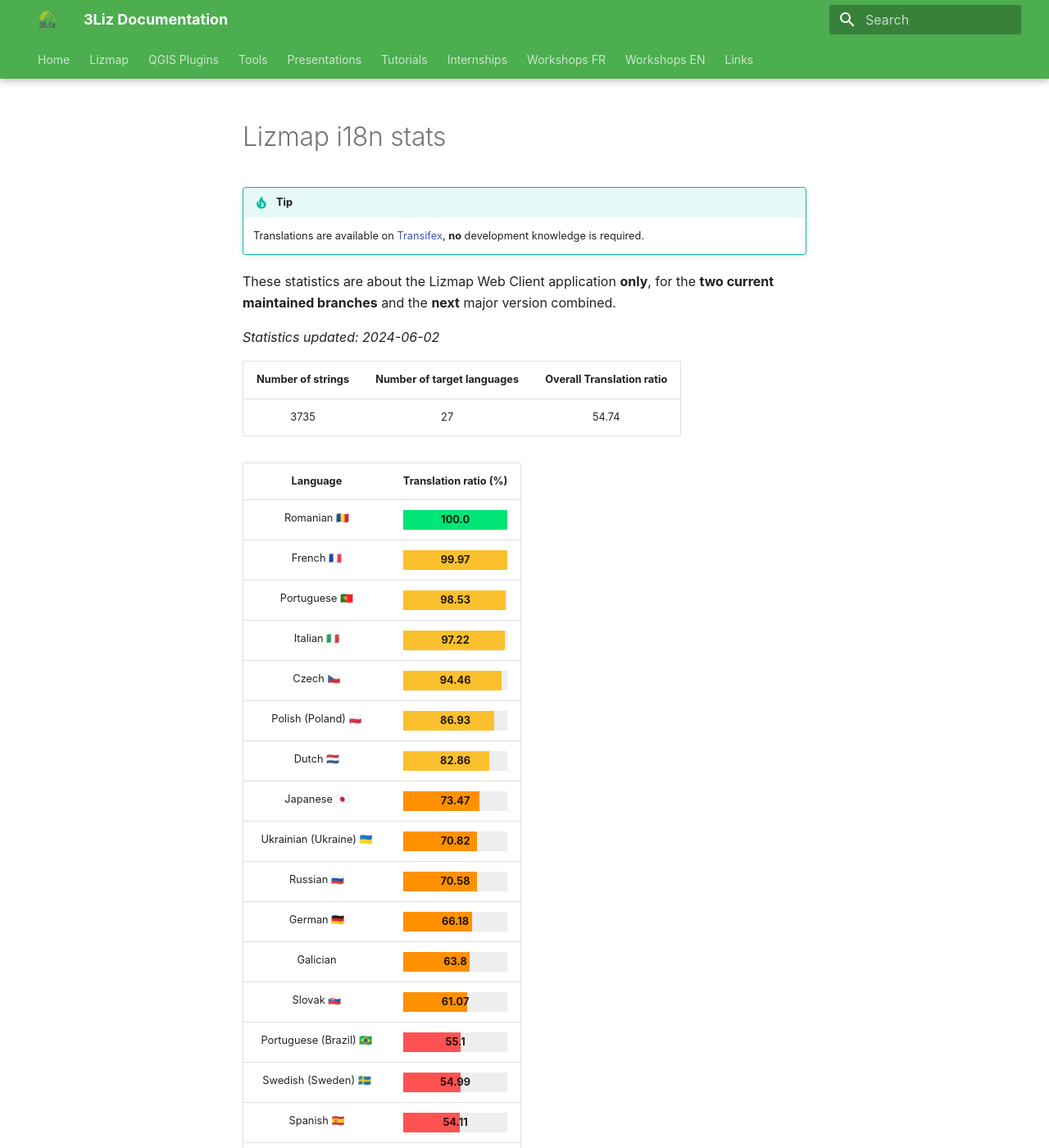
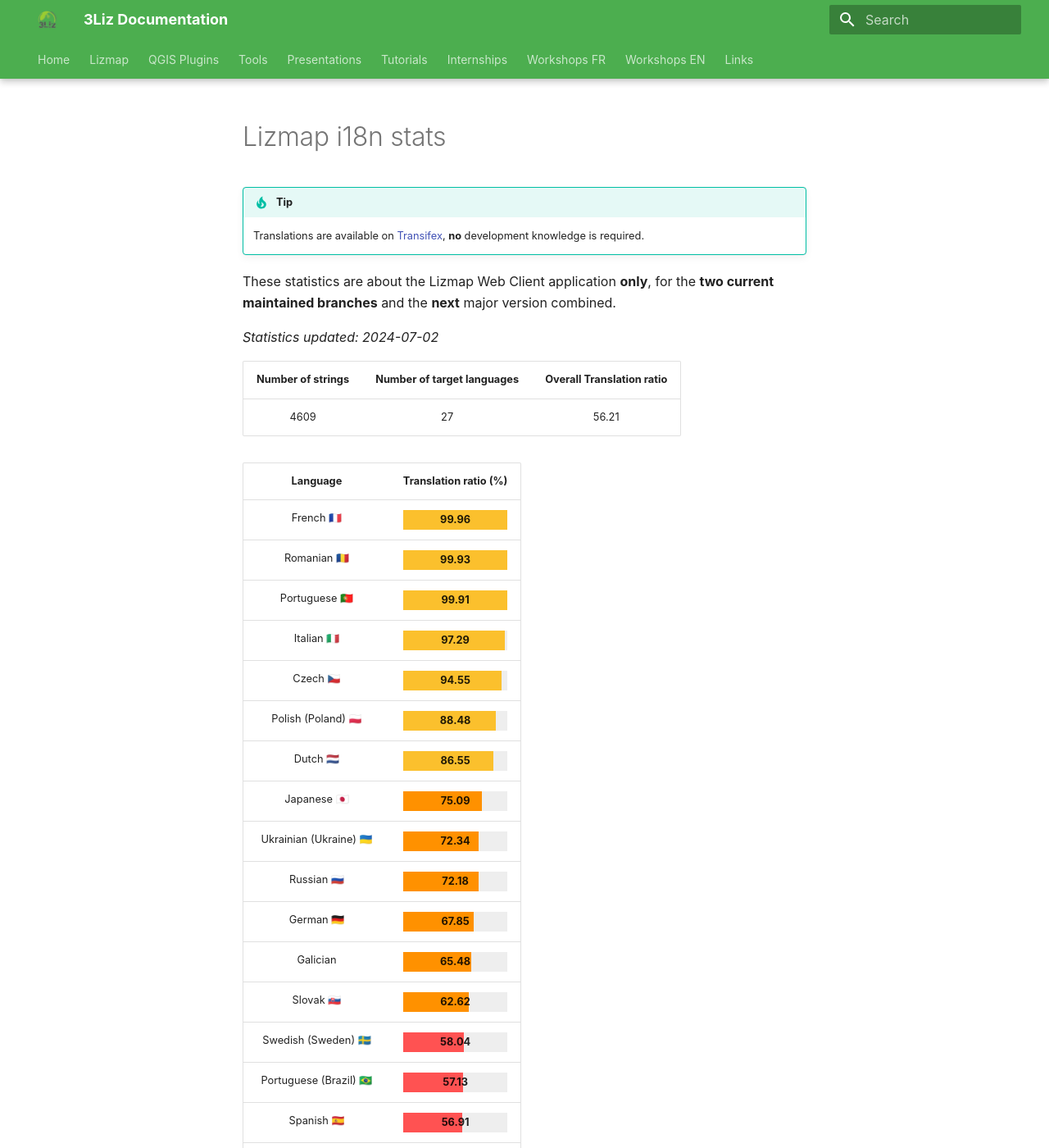
Before and after one commit to 3liz/3liz.github.io, an MkDocs documentation site: the page built from docs/lizmap-i18n-stats.md, in a window 1280 px wide and 1400 px high. Shown: the whole window at 82% size. Built offline with MkDocs 1.6.1 and Material for MkDocs 9.7.7, drawn with Linux system fonts in a browser that asks for light colours; nearby versions of some CDN libraries; some of the changed text lies outside the part shown.

Commit message:
Update statistics from Transifex Lizmap Web Client

```diff
--- a/docs/lizmap-i18n-stats.md
+++ b/docs/lizmap-i18n-stats.md
@@ -10,38 +10,38 @@
 These statistics are about the Lizmap Web Client application **only**, for the **two current
 maintained branches** and the **next** major version combined.
 
-*Statistics updated: 2024-06-02*
+*Statistics updated: 2024-07-02*
 
 | Number of strings | Number of target languages | Overall Translation ratio |
 |:-:|:-:|:-:|
-3735|27|54.74
+4609|27|56.21
 
 | Language | Translation ratio (%) |
 |:-:|:-:|
-Romanian 🇷🇴 |[=100.0% "100.0"]|
-French 🇫🇷 |[=99.97% "99.97"]|
-Portuguese 🇵🇹 |[=98.53% "98.53"]|
-Italian 🇮🇹 |[=97.22% "97.22"]|
-Czech 🇨🇿 |[=94.46% "94.46"]|
-Polish (Poland) 🇵🇱 |[=86.93% "86.93"]|
-Dutch 🇳🇱 |[=82.86% "82.86"]|
-Japanese 🇯🇵 |[=73.47% "73.47"]|
-Ukrainian (Ukraine) 🇺🇦 |[=70.82% "70.82"]|
-Russian 🇷🇺 |[=70.58% "70.58"]|
-German 🇩🇪 |[=66.18% "66.18"]|
-Galician  |[=63.8% "63.8"]|
-Slovak 🇸🇰 |[=61.07% "61.07"]|
-Portuguese (Brazil) 🇧🇷 |[=55.1% "55.1"]|
-Swedish (Sweden) 🇸🇪 |[=54.99% "54.99"]|
-Spanish 🇪🇸 |[=54.11% "54.11"]|
-Slovenian 🇸🇮 |[=48.19% "48.19"]|
-Hungarian (Hungary) 🇭🇺 |[=47.82% "47.82"]|
-Finnish 🇫🇮 |[=44.63% "44.63"]|
-Basque  |[=31.54% "31.54"]|
-Greek 🇬🇷 |[=25.44% "25.44"]|
-Bulgarian 🇧🇬 |[=23.4% "23.4"]|
-Norwegian 🇳🇴 |[=16.12% "16.12"]|
-Spanish (Argentina) 🇦🇷 |[=5.35% "5.35"]|
-Indonesian 🇮🇩 |[=4.18% "4.18"]|
-Serbian (Cyrillic) 🇷🇸 |[=1.18% "1.18"]|
+French 🇫🇷 |[=99.96% "99.96"]|
+Romanian 🇷🇴 |[=99.93% "99.93"]|
+Portuguese 🇵🇹 |[=99.91% "99.91"]|
+Italian 🇮🇹 |[=97.29% "97.29"]|
+Czech 🇨🇿 |[=94.55% "94.55"]|
+Polish (Poland) 🇵🇱 |[=88.48% "88.48"]|
+Dutch 🇳🇱 |[=86.55% "86.55"]|
+Japanese 🇯🇵 |[=75.09% "75.09"]|
+Ukrainian (Ukraine) 🇺🇦 |[=72.34% "72.34"]|
+Russian 🇷🇺 |[=72.18% "72.18"]|
+German 🇩🇪 |[=67.85% "67.85"]|
+Galician  |[=65.48% "65.48"]|
+Slovak 🇸🇰 |[=62.62% "62.62"]|
+Swedish (Sweden) 🇸🇪 |[=58.04% "58.04"]|
+Portuguese (Brazil) 🇧🇷 |[=57.13% "57.13"]|
+Spanish 🇪🇸 |[=56.91% "56.91"]|
+Slovenian 🇸🇮 |[=51.99% "51.99"]|
+Hungarian (Hungary) 🇭🇺 |[=50.25% "50.25"]|
+Finnish 🇫🇮 |[=47.06% "47.06"]|
+Basque  |[=33.63% "33.63"]|
+Greek 🇬🇷 |[=26.82% "26.82"]|
+Bulgarian 🇧🇬 |[=25.12% "25.12"]|
+Norwegian 🇳🇴 |[=17.21% "17.21"]|
+Spanish (Argentina) 🇦🇷 |[=5.71% "5.71"]|
+Indonesian 🇮🇩 |[=4.43% "4.43"]|
+Serbian (Cyrillic) 🇷🇸 |[=1.26% "1.26"]|
 Vietnamese (Viet Nam)  |[=0.0% "0.0"]|
```
